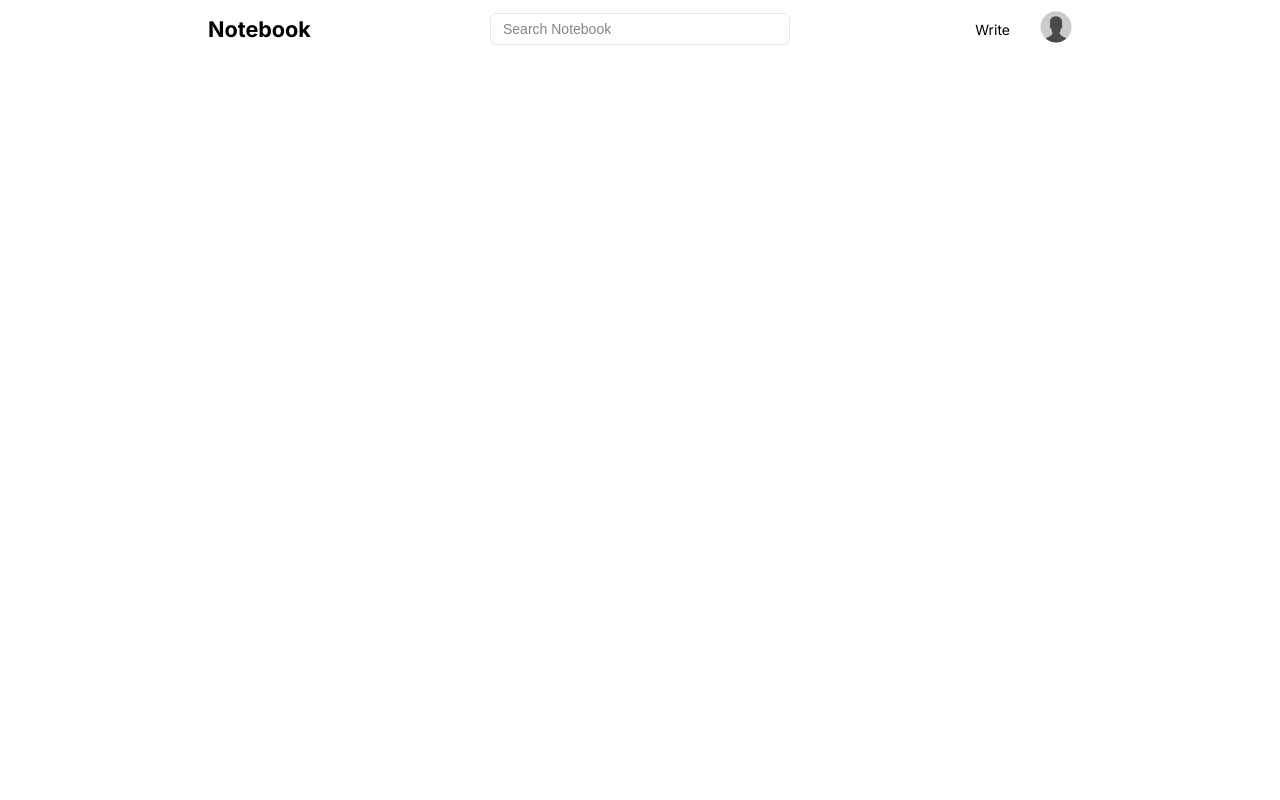
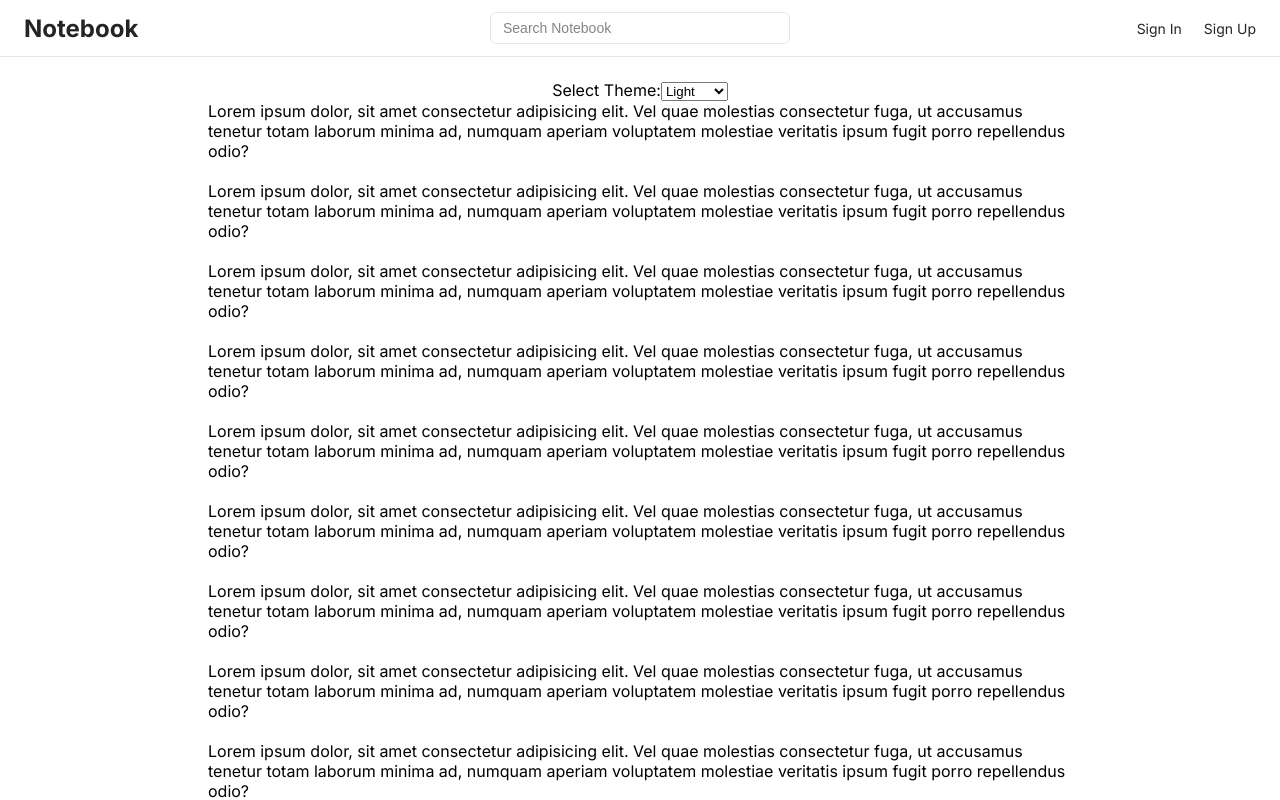
Before and after one commit to Wolleys/notebook, a Next.js app: page / in a window 1280 px wide. Shown: the top 800 px of the page. Built offline with nearby package versions, Linux system fonts and the light colour scheme.

Commit message:
Add header component

```diff
--- a/app/globals.css
+++ b/app/globals.css
@@ -43,6 +43,10 @@
   --searchBarIconFocus-dark: #7d8590;
   --searchBarIconFocus-light: #d4d4d4;
   --searchBarIconFocus: var(--searchBarIconFocus-light);
+  /* Logo color */
+  --logoColor-dark: #e6edf3;
+  --logoColor-light: #242424;
+  --logoColor: var(--logoColor-light);
 }
 
 [data-theme="dark"] {
@@ -56,6 +60,7 @@
   --searchBarPlaceholder: var(--searchBarPlaceholder-dark);
   --searchBarIcon: var(--searchBarIcon-dark);
   --searchBarIconFocus: var(--searchBarIconFocus-dark);
+  --logoColor: var(--logoColor-dark);
 }
 
 * {
@@ -72,7 +77,7 @@ body {
 
 body {
   font-family: var(--font-sans);
-  /* background: var(--bodyBgColor); */
+  background: var(--bodyBgColor);
 }
 
 a {
@@ -82,8 +87,7 @@ a {
 
 .container {
   min-height: 100vh;
-  background-color: var(----bodyBgColor);
-  color: var(--textColor);
+  /* background-color: var(----bodyBgColor); */
 }
 
 .wrapper {
--- a/app/home.tsx
+++ b/app/home.tsx
@@ -4,8 +4,83 @@ import ThemeSwitch from "@/components/themeSwitch";
 
 const Home: FC = () => {
   return (
-    <div>
-      {/* <ThemeSwitch /> */}
+    <div className={styles.container}>
+      <ThemeSwitch />
+      <p>Lorem ipsum dolor, sit amet consectetur adipisicing elit. Vel quae molestias consectetur fuga, ut
+        accusamus tenetur totam laborum minima ad, numquam aperiam voluptatem molestiae veritatis ipsum
+        fugit porro repellendus odio?
+      </p>
+      <br/>
+      <p>Lorem ipsum dolor, sit amet consectetur adipisicing elit. Vel quae molestias consectetur fuga, ut
+        accusamus tenetur totam laborum minima ad, numquam aperiam voluptatem molestiae veritatis ipsum
+        fugit porro repellendus odio?
+      </p>
+      <br/>
+      <p>Lorem ipsum dolor, sit amet consectetur adipisicing elit. Vel quae molestias consectetur fuga, ut
+        accusamus tenetur totam laborum minima ad, numquam aperiam voluptatem molestiae veritatis ipsum
+        fugit porro repellendus odio?
+      </p>
+      <br/>
+      <p>Lorem ipsum dolor, sit amet consectetur adipisicing elit. Vel quae molestias consectetur fuga, ut
+        accusamus tenetur totam laborum minima ad, numquam aperiam voluptatem molestiae veritatis ipsum
+        fugit porro repellendus odio?
+      </p>
+      <br/>
+      <p>Lorem ipsum dolor, sit amet consectetur adipisicing elit. Vel quae molestias consectetur fuga, ut
+        accusamus tenetur totam laborum minima ad, numquam aperiam voluptatem molestiae veritatis ipsum
+        fugit porro repellendus odio?
+      </p>
+      <br/>
+      <p>Lorem ipsum dolor, sit amet consectetur adipisicing elit. Vel quae molestias consectetur fuga, ut
+        accusamus tenetur totam laborum minima ad, numquam aperiam voluptatem molestiae veritatis ipsum
+        fugit porro repellendus odio?
+      </p>
+      <br/>
+      <p>Lorem ipsum dolor, sit amet consectetur adipisicing elit. Vel quae molestias consectetur fuga, ut
+        accusamus tenetur totam laborum minima ad, numquam aperiam voluptatem molestiae veritatis ipsum
+        fugit porro repellendus odio?
+      </p>
+      <br/>
+      <p>Lorem ipsum dolor, sit amet consectetur adipisicing elit. Vel quae molestias consectetur fuga, ut
+        accusamus tenetur totam laborum minima ad, numquam aperiam voluptatem molestiae veritatis ipsum
+        fugit porro repellendus odio?
+      </p>
+      <br/>
+      <p>Lorem ipsum dolor, sit amet consectetur adipisicing elit. Vel quae molestias consectetur fuga, ut
+        accusamus tenetur totam laborum minima ad, numquam aperiam voluptatem molestiae veritatis ipsum
+        fugit porro repellendus odio?
+      </p>
+      <br/>
+      <p>Lorem ipsum dolor, sit amet consectetur adipisicing elit. Vel quae molestias consectetur fuga, ut
+        accusamus tenetur totam laborum minima ad, numquam aperiam voluptatem molestiae veritatis ipsum
+        fugit porro repellendus odio?
+      </p>
+      <br/>
+      <p>Lorem ipsum dolor, sit amet consectetur adipisicing elit. Vel quae molestias consectetur fuga, ut
+        accusamus tenetur totam laborum minima ad, numquam aperiam voluptatem molestiae veritatis ipsum
+        fugit porro repellendus odio?
+      </p>
+      <br/>
+      <p>Lorem ipsum dolor, sit amet consectetur adipisicing elit. Vel quae molestias consectetur fuga, ut
+        accusamus tenetur totam laborum minima ad, numquam aperiam voluptatem molestiae veritatis ipsum
+        fugit porro repellendus odio?
+      </p>
+      <br/>
+      <p>Lorem ipsum dolor, sit amet consectetur adipisicing elit. Vel quae molestias consectetur fuga, ut
+        accusamus tenetur totam laborum minima ad, numquam aperiam voluptatem molestiae veritatis ipsum
+        fugit porro repellendus odio?
+      </p>
+      <br/>
+      <p>Lorem ipsum dolor, sit amet consectetur adipisicing elit. Vel quae molestias consectetur fuga, ut
+        accusamus tenetur totam laborum minima ad, numquam aperiam voluptatem molestiae veritatis ipsum
+        fugit porro repellendus odio?
+      </p>
+      <br/>
+      <p>Lorem ipsum dolor, sit amet consectetur adipisicing elit. Vel quae molestias consectetur fuga, ut
+        accusamus tenetur totam laborum minima ad, numquam aperiam voluptatem molestiae veritatis ipsum
+        fugit porro repellendus odio?
+      </p>
+      <br/>
     </div>
   );
 };
--- a/app/layout.tsx
+++ b/app/layout.tsx
@@ -4,6 +4,7 @@ import Providers from "./providers";
 import type { Metadata } from "next";
 import { Inter } from "next/font/google";
 import NavBar from "@/components/navBar";
+import Header from "@/components/header";
 
 const inter = Inter({ subsets: ["latin"] });
 
@@ -30,12 +31,8 @@ const RootLayout: FC<RootLayoutProps> = ({ children }) => {
       </head>
       <body className={inter.className}>
         <Providers>
-          <div className="container">
-            <div className="wrapper">
-              <NavBar />
-              {children}
-            </div>
-          </div>
+          <Header />
+          <div className="wrapper">{children}</div>
         </Providers>
       </body>
     </html>
--- a/app/page.module.css
+++ b/app/page.module.css
@@ -1,8 +1,7 @@
-/* .main {
+.container {
   display: flex;
+  padding-top: 5rem;
+  min-height: 100vh;
+  align-items: center;
   flex-direction: column;
-  justify-content: space-between;
-  align-items: center;
-  padding: 6rem;
-  min-height: 100vh;
-} */
+}
--- /dev/null
+++ b/components/header/header.module.css
@@ -0,0 +1,187 @@
+.container {
+  width: 100%;
+  height: 57px;
+  display: flex;
+  position: fixed;
+  align-items: center;
+  background-color: var(--navBarBgColor);
+  border-bottom: 1px solid var(--navBarBorderColor);
+}
+
+.header {
+  width: 100%;
+  height: 100%;
+  z-index: 999;
+  display: flex;
+  padding: 0 24px;
+  background-color: inherit;
+  justify-content: space-between;
+}
+
+.logo {
+  flex: 1;
+  display: flex;
+  align-items: center;
+  font-size: 1.5rem;
+  font-weight: bold;
+  color: var(--logoColor);
+}
+
+.searchBar {
+  flex: 1;
+  display: flex;
+  align-items: center;
+  justify-content: center;
+}
+
+.nav {
+  flex: 1;
+  display: flex;
+  align-items: center;
+  justify-content: flex-end;
+}
+
+.nav ul {
+  gap: 20px;
+  margin: 0;
+  padding: 0;
+  display: flex;
+  list-style: none;
+  align-items: center;
+}
+
+.nav a {
+  font-size: 14px;
+  font-weight: 400;
+  text-decoration: none;
+  text-transform: capitalize;
+  color: var(--navBarListItemColor);
+}
+
+.write {
+  display: flex;
+  align-items: center;
+  justify-content: center;
+}
+
+.linksIcon {
+  font-size: 18px;
+  cursor: pointer;
+}
+
+.searchIcon {
+  display: none;
+  color: inherit;
+}
+
+.profile img {
+  width: 32px;
+  height: 32px;
+  cursor: pointer;
+  object-fit: cover;
+  border-radius: 50%;
+}
+
+/* Mobile */
+@media (max-width: 480px) {
+  .header {
+    padding: 0 14px;
+  }
+  .logo {
+    font-size: 1.2rem;
+  }
+  .searchBar {
+    display: none;
+  }
+  .searchIcon {
+    display: flex;
+    align-items: center;
+    justify-self: center;
+  }
+  .write {
+    display: none;
+  }
+}
+
+/* Extra small devices */
+@media (min-width: 481px) and (max-width: 767px) {
+  .logo {
+    font-size: 1.2rem;
+  }
+  .nav ul {
+    gap: 25px;
+  }
+  .linksIcon {
+    font-size: 20px;
+  }
+  .write {
+    display: none;
+  }
+}
+
+/* Small tablets */
+@media (min-width: 768px) and (max-width: 991px) {
+  .logo {
+    font-size: 1.2rem;
+  }
+  .nav ul {
+    gap: 22px;
+  }
+}
+
+/* Large tablets/laptops */
+@media (min-width: 992px) and (max-width: 1199px) {
+  .logo {
+    font-size: 1.35rem;
+  }
+  .nav ul {
+    gap: 22px;
+  }
+  .nav a {
+    font-size: 14px;
+  }
+  .linksIcon {
+    font-size: 20px;
+  }
+  .profile img {
+    width: 36px;
+    height: 36px;
+  }
+}
+
+/* Desktops */
+@media (min-width: 1200px) and (max-width: 1919px) {
+  .nav ul {
+    gap: 22px;
+  }
+  .nav a {
+    font-size: 14px;
+  }
+  .linksIcon {
+    font-size: 20px;
+  }
+  .profile img {
+    width: 36px;
+    height: 36px;
+  }
+}
+
+/* Extra large screens */
+@media (min-width: 1920px) {
+  .container {
+    height: 100px;
+  }
+  .logo {
+    font-size: 2rem;
+  }
+  .nav a {
+    font-size: 24px;
+  }
+  .linksIcon {
+    font-size: 36px;
+  }
+  .profile img {
+    width: 64px;
+    height: 64px;
+  }
+}
--- /dev/null
+++ b/components/header/index.tsx
@@ -0,0 +1,82 @@
+import { FC } from "react";
+import Link from "next/link";
+import Image from "next/image";
+import SearchBar from "../searchBar";
+import styles from "./header.module.css";
+
+const Header: FC = () => {
+  const status = false;
+
+  return (
+    <div className={styles.container}>
+      <header className={styles.header}>
+        <div className={styles.logo}>
+          <Link href="/">Notebook</Link>
+        </div>
+        <div className={styles.searchBar}>
+          <SearchBar />
+        </div>
+        {!status && (
+          <span className={styles.searchIcon}>
+            <i
+              className={`fa-solid fa-magnifying-glass fa-fw ${styles["linksIcon"]}`}
+            ></i>
+          </span>
+        )}
+        <nav className={styles.nav}>
+          <ul>
+            {!status ? (
+              <>
+                <li>
+                  <Link href="/auth/login">Sign in</Link>
+                </li>
+                <li>
+                  <Link href="/auth/register">Sign up</Link>
+                </li>
+              </>
+            ) : (
+              <>
+                <li>
+                  <span className={styles.searchIcon} style={{marginRight:"-20px"}}>
+                    <i
+                      className={`fa-solid fa-magnifying-glass fa-fw ${styles["linksIcon"]}`}
+                    ></i>
+                  </span>
+                </li>
+                <li>
+                  <span className={styles.write}>
+                    <Link href="/new-post">
+                      <span className={styles.linksIcon}>
+                        <i className="fa-regular fa-pen-to-square fa-fw"></i>
+                      </span>
+                      &nbsp;Write
+                    </Link>
+                  </span>
+                </li>
+                <li>
+                  <Link href="/me/notifications">
+                    <span className={styles.linksIcon}>
+                      <i className="fa-regular fa-bell fa-fw"></i>
+                    </span>
+                  </Link>
+                </li>
+                <li>
+                  <div className={styles.profile}>
+                    <Image
+                      src="/profile-pic.png"
+                      alt="profile"
+                      width={32}
+                      height={32}
+                    />
+                  </div>
+                </li>
+              </>
+            )}
+          </ul>
+        </nav>
+      </header>
+    </div>
+  );
+};
+
+export default Header;
```
